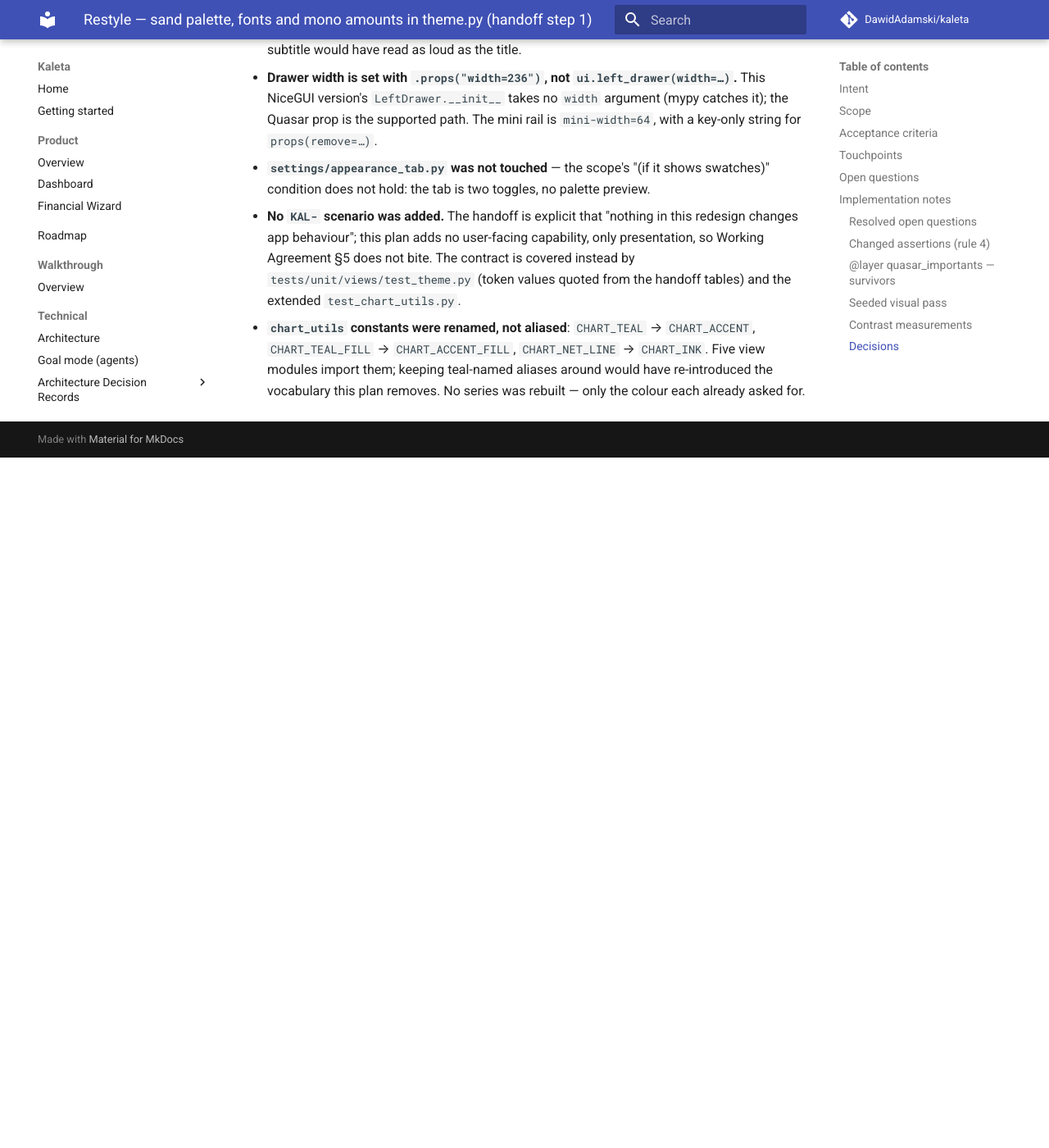
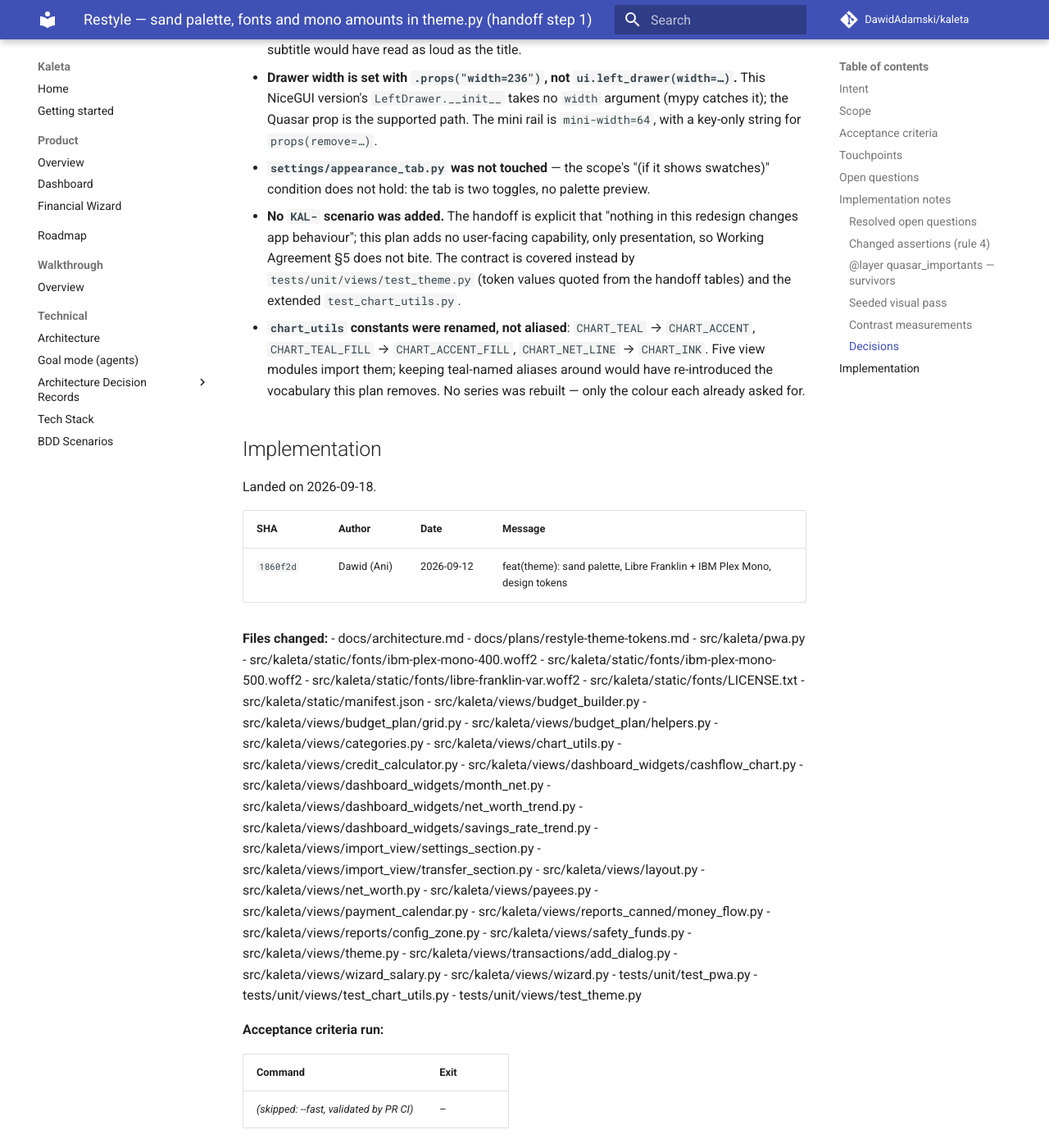
Before and after one commit to DawidAdamski/kaleta, an MkDocs documentation site: the page built from docs/plans/archive/restyle-theme-tokens.md, in a window 1280 px wide and 1400 px high, scrolled down 9857 px. Shown: the whole window at 82% size. Built offline with MkDocs 1.6.1 and Material for MkDocs 9.7.7, drawn with Linux system fonts in a browser that asks for light colours; comment, search, counter and statistics services are not loaded; before the commit the page ends 10415 px from its top, so only the background shows below that.

Commit message:
docs(plans): archive restyle-theme-tokens

```diff
--- a/docs/plans/restyle-theme-tokens.md
+++ b/docs/plans/archive/restyle-theme-tokens.md
@@ -3,8 +3,9 @@
 title: Restyle — sand palette, fonts and mono amounts in theme.py (handoff step 1)
 area: theme
 effort: medium
-status: in-progress
-roadmap_ref: ../roadmap.md#ux
+status: archived
+archived_at: 2026-09-18
+roadmap_ref: ../../roadmap.md#ux
 ---
 
 # Restyle — sand palette, fonts and mono amounts in `theme.py`
@@ -428,3 +429,53 @@
   `CHART_INK`. Five view modules import them; keeping teal-named aliases
   around would have re-introduced the vocabulary this plan removes. No series
   was rebuilt — only the colour each already asked for.
+
+## Implementation
+
+Landed on 2026-09-18.
+
+| SHA | Author | Date | Message |
+|---|---|---|---|
+| `1860f2d` | Dawid (Ani) | 2026-09-12 | feat(theme): sand palette, Libre Franklin + IBM Plex Mono, design tokens |
+
+**Files changed:**
+- docs/architecture.md
+- docs/plans/restyle-theme-tokens.md
+- src/kaleta/pwa.py
+- src/kaleta/static/fonts/ibm-plex-mono-400.woff2
+- src/kaleta/static/fonts/ibm-plex-mono-500.woff2
+- src/kaleta/static/fonts/libre-franklin-var.woff2
+- src/kaleta/static/fonts/LICENSE.txt
+- src/kaleta/static/manifest.json
+- src/kaleta/views/budget_builder.py
+- src/kaleta/views/budget_plan/grid.py
+- src/kaleta/views/budget_plan/helpers.py
+- src/kaleta/views/categories.py
+- src/kaleta/views/chart_utils.py
+- src/kaleta/views/credit_calculator.py
+- src/kaleta/views/dashboard_widgets/cashflow_chart.py
+- src/kaleta/views/dashboard_widgets/month_net.py
+- src/kaleta/views/dashboard_widgets/net_worth_trend.py
+- src/kaleta/views/dashboard_widgets/savings_rate_trend.py
+- src/kaleta/views/import_view/settings_section.py
+- src/kaleta/views/import_view/transfer_section.py
+- src/kaleta/views/layout.py
+- src/kaleta/views/net_worth.py
+- src/kaleta/views/payees.py
+- src/kaleta/views/payment_calendar.py
+- src/kaleta/views/reports_canned/money_flow.py
+- src/kaleta/views/reports/config_zone.py
+- src/kaleta/views/safety_funds.py
+- src/kaleta/views/theme.py
+- src/kaleta/views/transactions/add_dialog.py
+- src/kaleta/views/wizard_salary.py
+- src/kaleta/views/wizard.py
+- tests/unit/test_pwa.py
+- tests/unit/views/test_chart_utils.py
+- tests/unit/views/test_theme.py
+
+**Acceptance criteria run:**
+
+| Command | Exit |
+|---|---|
+| _(skipped: --fast, validated by PR CI)_ | – |
```
Also changed, not shown: docs/plans/README.md (+1 -1 lines).
